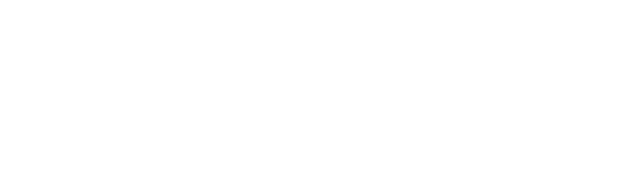
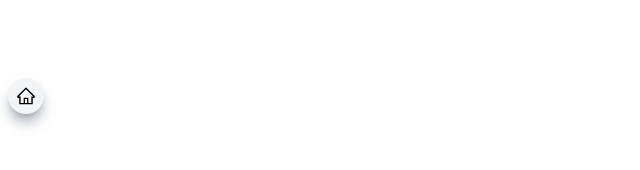
Before and after one commit to athenamw/whatsYourReact-ion, a React (Vite) app: page / in a window 1280 px wide. Shown: the part 130-300 px from the top of the page, without its empty margins (0-640 px from the left). Built offline with nearby package versions, Linux system fonts and the light colour scheme.

Commit message:
creating side navigation links

```diff
--- a/src/components/Sidenav.jsx
+++ b/src/components/Sidenav.jsx
@@ -38,15 +38,21 @@
                     </section>
                 )
                 : (
-                    <section>
-
-                    </section>
-
+                    ''
                 )
             }
+
+            <section className="md:block hidden fixed top-[25%] z-10">
+                <section className="flex flex-col">
+                    <a href="#main" className="rounded-full shadow-lg bg-gray-100 shadow-gray-400 m-2 p-2 cursor-pointer hover:scale-110 ease-in duration-300">
+                        <AiOutlineHome size={20}/>
+                    </a>
+                </section>
+            </section>
+
         </section>
-    )
-}
+    );
+};
 
 
 export default Sidenav;
```
